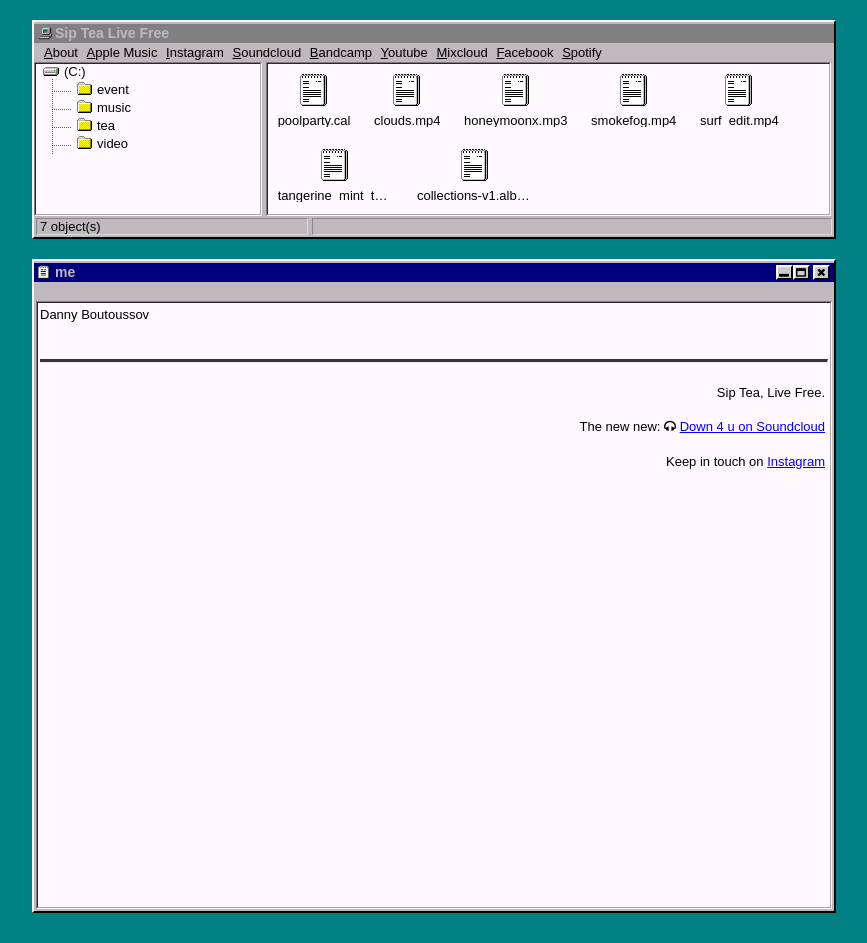
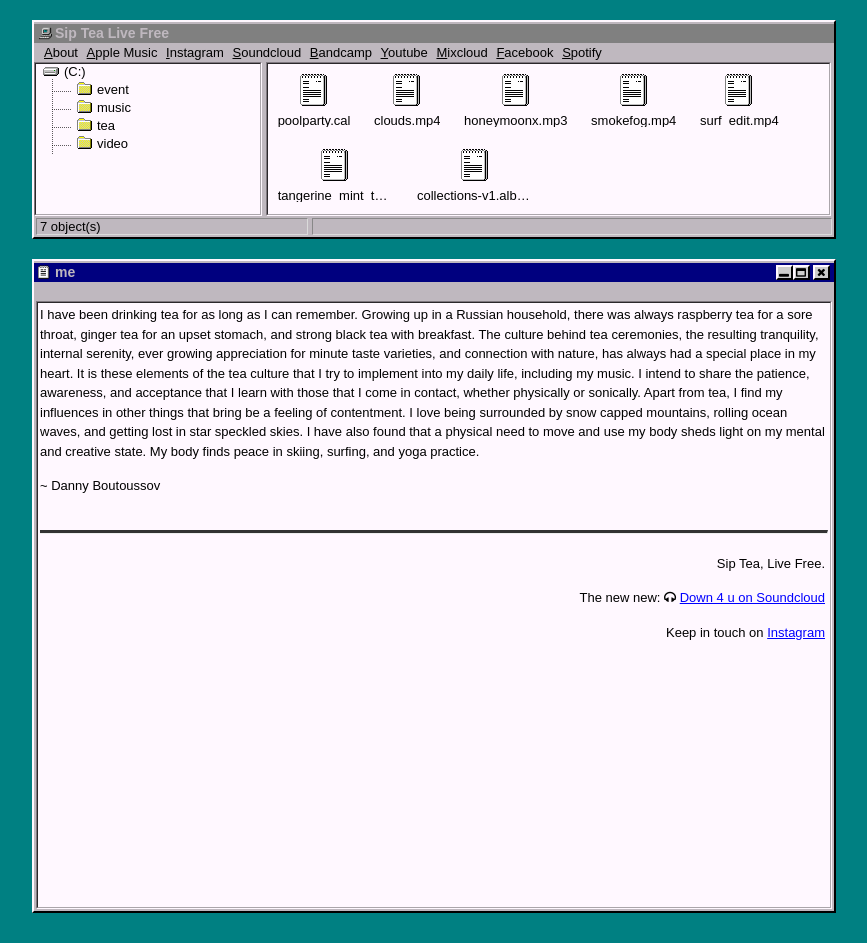
Before and after one commit to andgates/chayumusic, a Jekyll site: the page built from me/index.md, in a window 1280 px wide. Shown: the whole page, without its empty margins (206-1073 px from the left). Built offline with Jekyll 4.4.1, drawn with Linux system fonts in a browser that asks for light colours.

Commit message:
Updated Index

```diff
--- a/me/index.md
+++ b/me/index.md
@@ -3,4 +3,6 @@ title: me
 layout: me
 ---
 
-Danny Boutoussov
+I have been drinking tea for as long as I can remember. Growing up in a Russian household, there was always raspberry tea for a sore throat, ginger tea for an upset stomach, and strong black tea with breakfast. The culture behind tea ceremonies, the resulting tranquility, internal serenity, ever growing appreciation for minute taste varieties, and connection with nature, has always had a special place in my heart. It is these elements of the tea culture that I try to implement into my daily life, including my music. I intend to share the patience, awareness, and acceptance that I learn with those that I come in contact, whether physically or sonically. Apart from tea, I find my influences in other things that bring be a feeling of contentment. I love being surrounded by snow capped mountains, rolling ocean waves, and getting lost in star speckled skies. I have also found that a physical need to move and use my body sheds light on my mental and creative state. My body finds peace in skiing, surfing, and yoga practice.
+
+~ Danny Boutoussov
```
